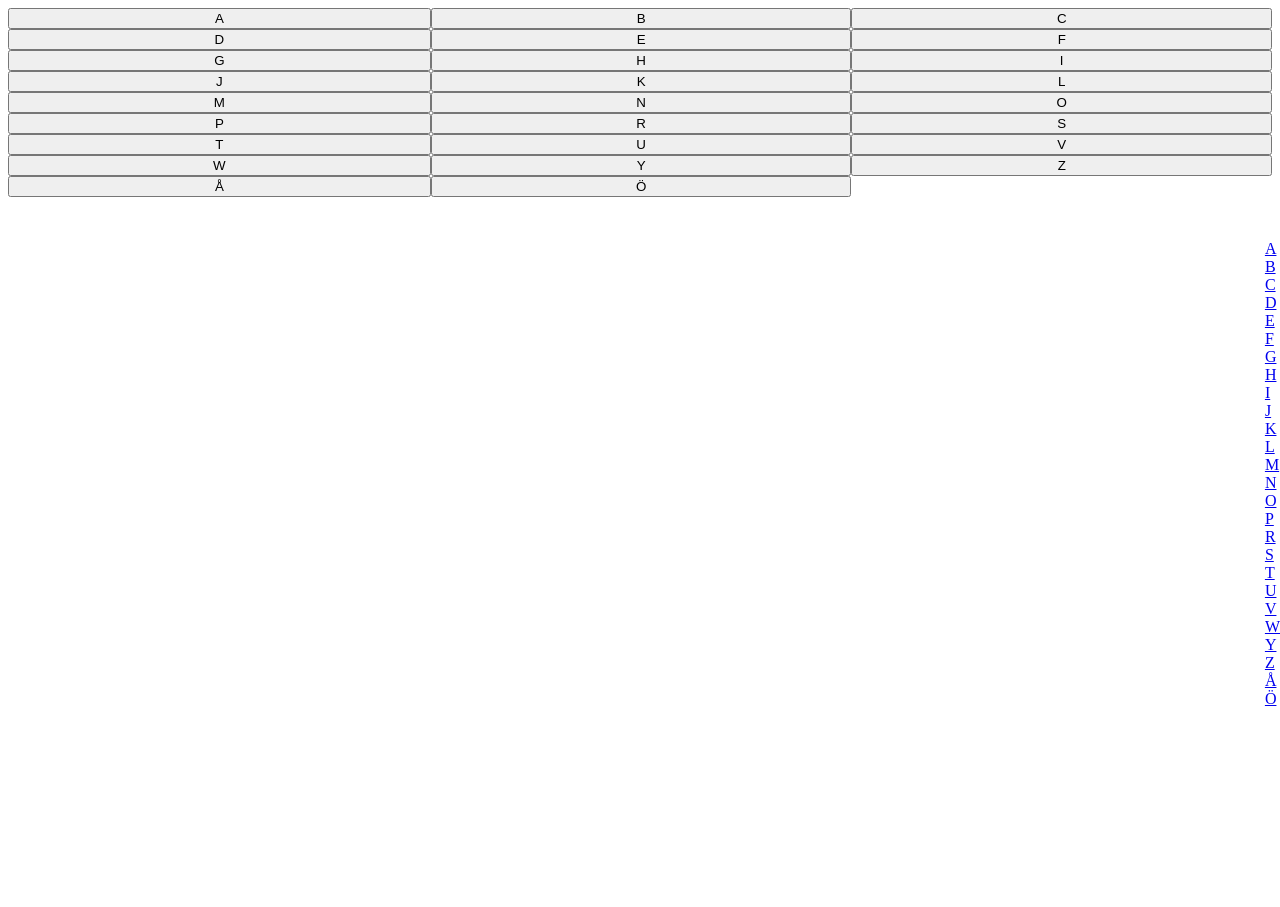
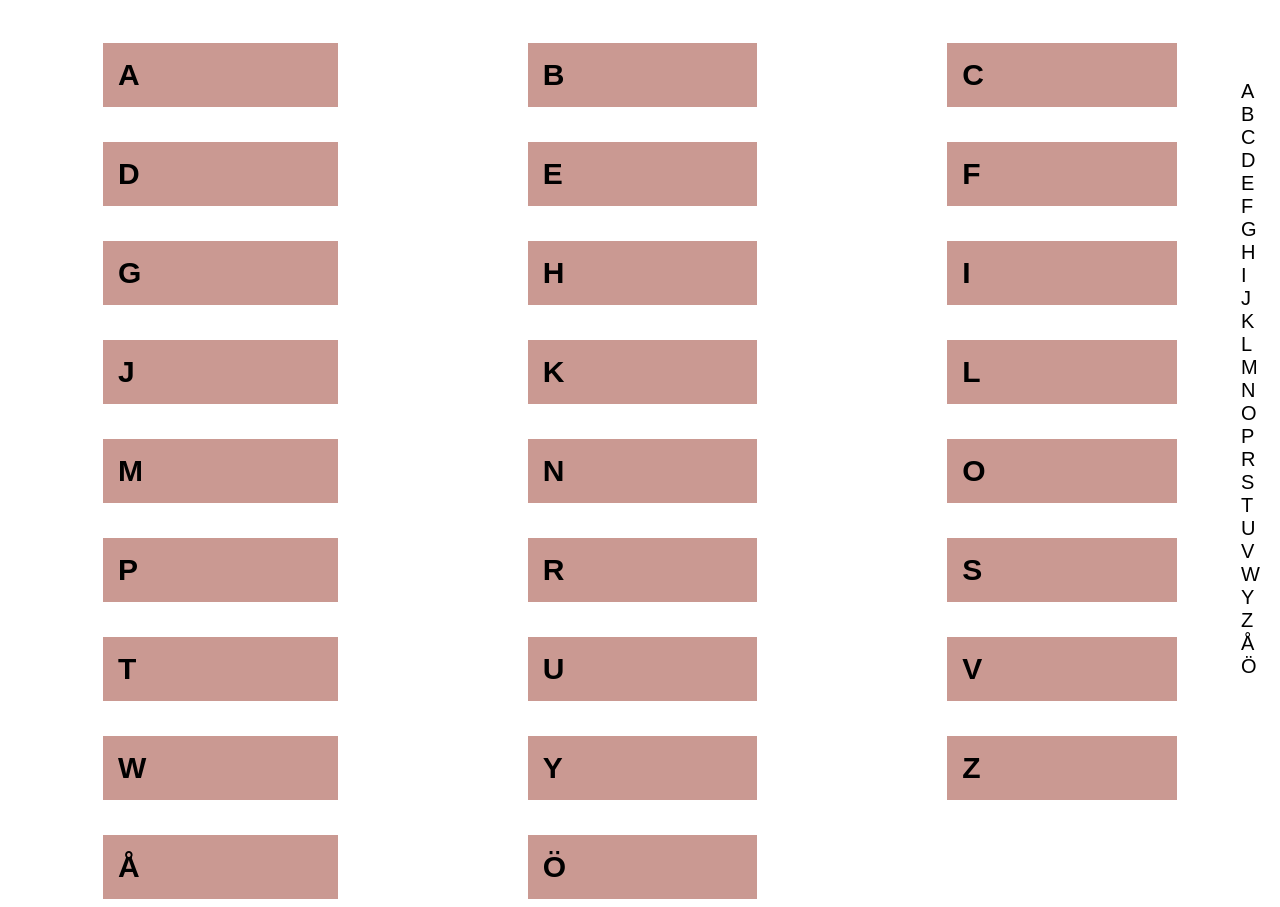
Before and after one commit to MilliBill/Group-Project-Advanced-Concepts, a website: page public/stores_test.html in a window 1280 px wide. Before the commit the page ends 800 px from the top, so only its background shows below. Drawn offline with Linux system fonts and the light colour scheme.

Commit message:
stylingggg

```diff
--- a/public/stores_test_style.css
+++ b/public/stores_test_style.css
@@ -1,16 +1,42 @@
 span {
   /* this is the letter finder on the right of the webpage */
   right: 0;
-  top: 30vh;
+  top: 80px;
+  right: 20px;
   position: fixed;
   display: flex;
   flex-flow: column nowrap;
+  font-family: Arial, Helvetica, sans-serif;
+  font-size: 20px;
+}
+
+a {
+  color: black;
+  text-decoration: none;
+}
+a:hover {
+  color: #ca9992;
 }
 
 #categories {
   /* contains the 3 columns of letters */
   display: grid;
   grid-template-areas: "col1 col2 col3";
+}
+
+/*Letters in the box*/
+.collapsible {
+  display: flex;
+   flex-direction: row;
+   margin-top: 35px;
+   margin-left: 95px;
+   margin-right: 95px;
+   padding: 15px;
+  font-family: Arial, Helvetica, sans-serif;
+  font-size: 30px;
+  font-weight: 750;
+   background-color: #ca9992;
+  border: none;
 }
 
 #column1 {
```
